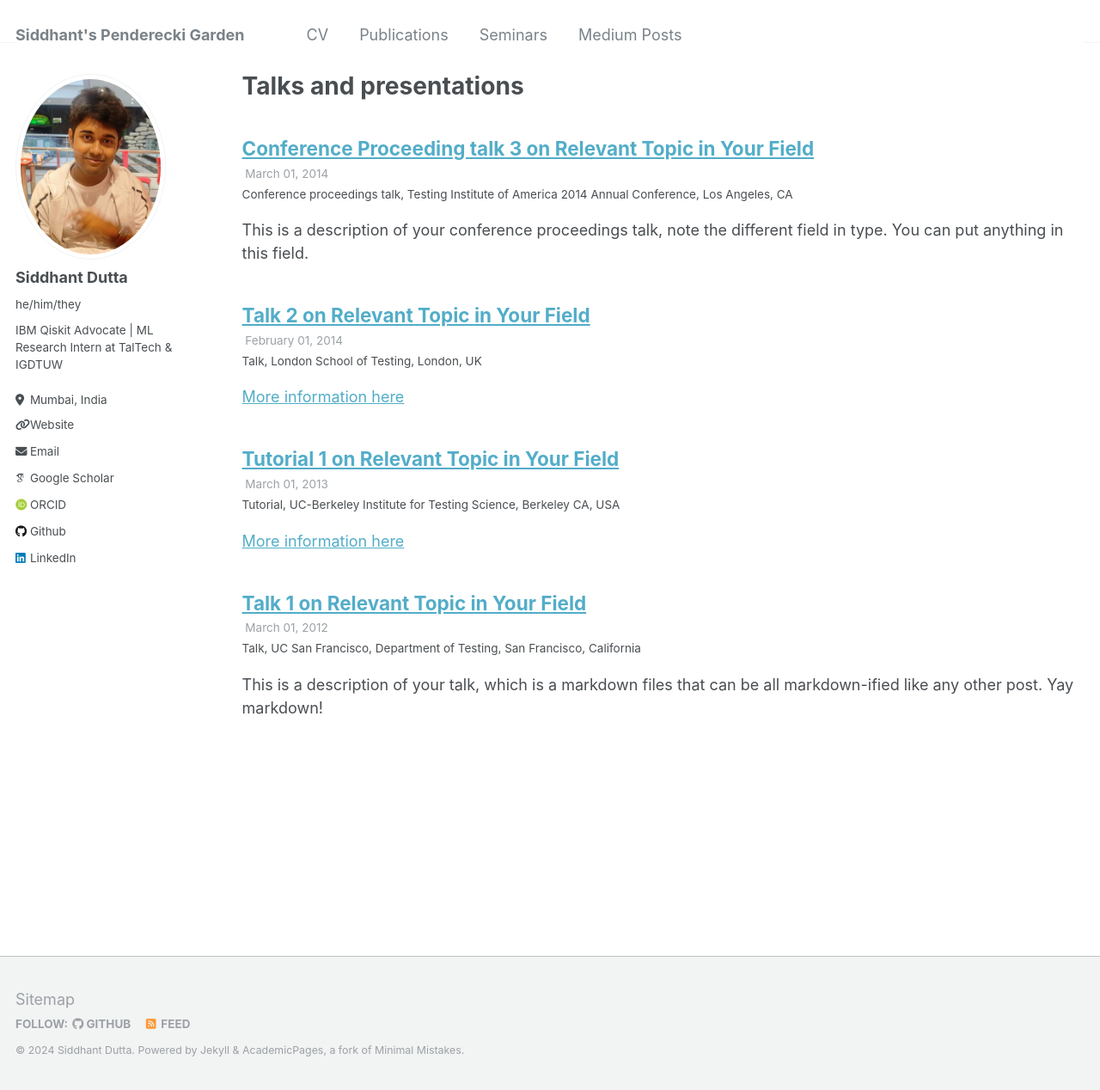
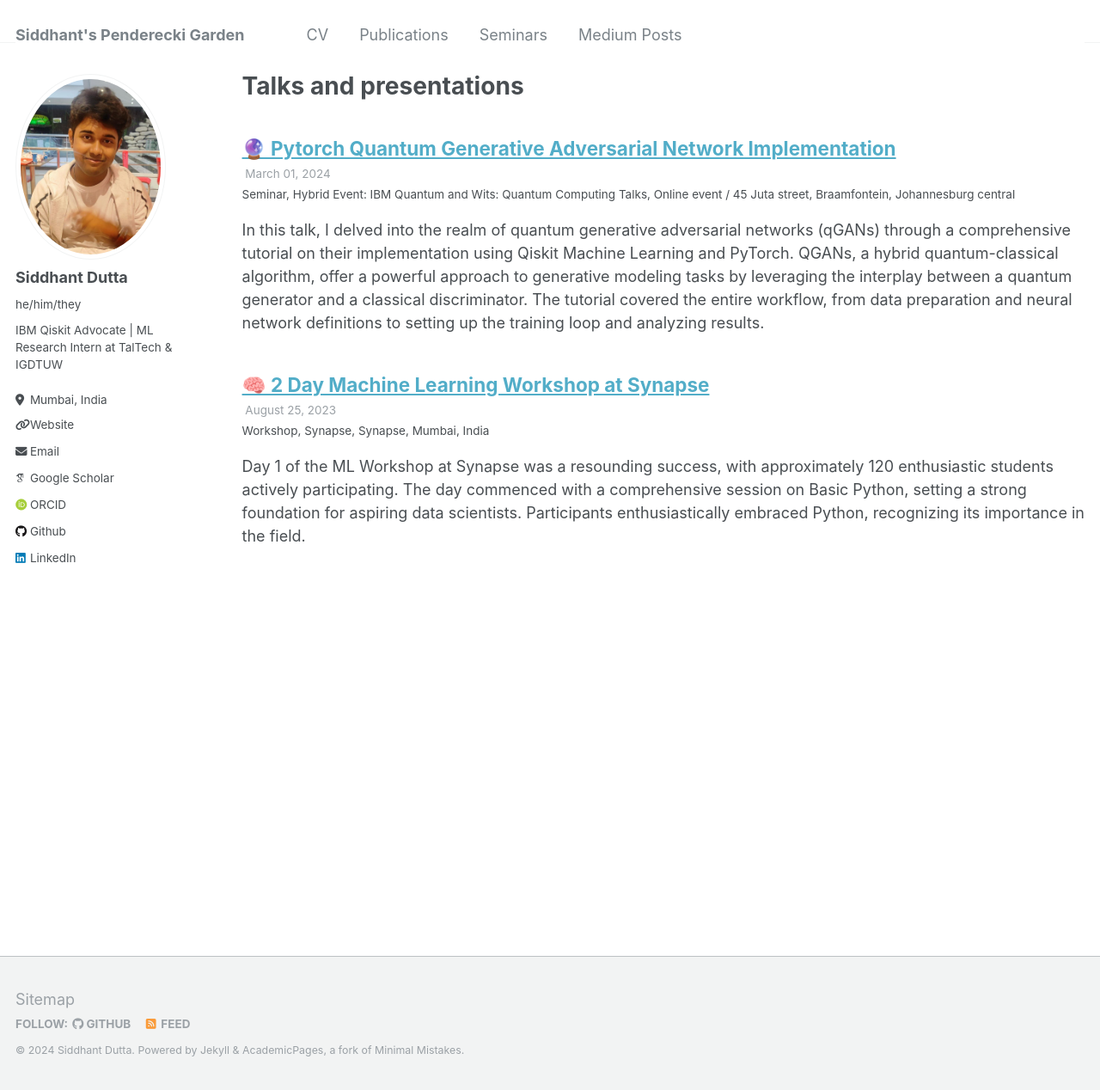
Before and after one commit to elucidator8918/elucidator8918.github.io, a Jekyll site: the page built from _pages/talks.html, in a window 1280 px wide and 1268 px high. Shown: the whole window at 86% size. Built offline with Jekyll 4.4.1, drawn with Linux system fonts in a browser that asks for light colours; some web fonts are replaced.

Commit message:
This is it

```diff
--- a/_talks/2012-03-01-talk-1.md
+++ b/_talks/2012-03-01-talk-1.md
@@ -1,11 +1,21 @@
 ---
-title: "Talk 1 on Relevant Topic in Your Field"
+title: "🔮 Pytorch Quantum Generative Adversarial Network Implementation"
 collection: talks
-type: "Talk"
-permalink: /talks/2012-03-01-talk-1
-venue: "UC San Francisco, Department of Testing"
-date: 2012-03-01
-location: "San Francisco, California"
+type: "Seminar"
+permalink: /talks/pytorch-qgan-implementation
+venue: "Hybrid Event: IBM Quantum and Wits: Quantum Computing Talks"
+date: 2024-03-01
+location: "Online event / 45 Juta street, Braamfontein, Johannesburg central"
 ---
 
-This is a description of your talk, which is a markdown files that can be all markdown-ified like any other post. Yay markdown!
+In this talk, I delved into the realm of quantum generative adversarial networks (qGANs) through a comprehensive tutorial on their implementation using Qiskit Machine Learning and PyTorch. QGANs, a hybrid quantum-classical algorithm, offer a powerful approach to generative modeling tasks by leveraging the interplay between a quantum generator and a classical discriminator. The tutorial covered the entire workflow, from data preparation and neural network definitions to setting up the training loop and analyzing results.
+
+This event, hosted by Thembelihle D. and co-organized by Mariki, attracted 82 attendees both online and in-person. Prerequisites for the talk included knowledge of quantum computing fundamentals and machine learning. Technologies covered during the presentation included Quantum Computing and Quantum Algorithms.
+
+For those interested in attending, the event provided the option for in-person attendance at 45 Juta street, Braamfontein, Johannesburg central, or online attendance via webinar link provided upon RSVP.
+
+Overall, the talk aimed to provide insights and practical guidance for implementing qGANs using PyTorch, contributing to the growing intersection of quantum computing and machine learning.
+
+[Link of the Seminar](https://www.meetup.com/ibm-q-and-wits-quantum-computing-talks/events/299357022/)
+
+![](https://secure.meetupstatic.com/photos/event/c/6/1/d/600_519290717.webp?w=384)
--- a/_talks/2013-03-01-tutorial-1.md
+++ b/_talks/2013-03-01-tutorial-1.md
@@ -1,13 +1,17 @@
 ---
-title: "Tutorial 1 on Relevant Topic in Your Field"
+title: "🧠 2 Day Machine Learning Workshop at Synapse"
 collection: talks
-type: "Tutorial"
-permalink: /talks/2013-03-01-tutorial-1
-venue: "UC-Berkeley Institute for Testing Science"
-date: 2013-03-01
-location: "Berkeley CA, USA"
+type: "Workshop"
+permalink: /talks/day-1-machine-learning-workshop-synapse
+venue: "Synapse"
+date: 2023-08-25
+location: "Synapse, Mumbai, India"
 ---
 
-[More information here](http://exampleurl.com)
+Day 1 of the ML Workshop at Synapse was a resounding success, with approximately 120 enthusiastic students actively participating. The day commenced with a comprehensive session on Basic Python, setting a strong foundation for aspiring data scientists. Participants enthusiastically embraced Python, recognizing its importance in the field.
 
-This is a description of your tutorial, note the different field in type. This is a markdown files that can be all markdown-ified like any other post. Yay markdown!
+The focus then shifted to Exploratory Data Analysis (EDA), where students gained hands-on experience dissecting and deciphering data patterns. From histograms to scatter plots, they explored various analytical techniques, demonstrating their commitment to understanding data intricacies. A quick reality check came in the form of an EDA quiz, which the students aced, showcasing their grasp of the concepts covered.
+
+The latter half of the day saw the excitement soar as students embarked on a Basic Regression ML Project. This hands-on project allowed them to apply their newfound knowledge to a real-world scenario, fostering an atmosphere filled with curiosity and determination to derive meaningful insights from data.
+
+As Day 1 concluded, the enthusiasm and eagerness to learn set a promising tone for the remainder of the workshop. Participants eagerly anticipated Day 2, where they would delve deeper into NLP (Natural Language Processing) and CV (Computer Vision), eagerly awaiting the opportunity to apply their skills in project settings. Stay tuned for more updates and insights from this exhilarating journey!
--- a/_talks/2014-02-01-talk-2.md
+++ /dev/null
@@ -1,13 +0,0 @@
----
-title: "Talk 2 on Relevant Topic in Your Field"
-collection: talks
-type: "Talk"
-permalink: /talks/2014-02-01-talk-2
-venue: "London School of Testing"
-date: 2014-02-01
-location: "London, UK"
----
-
-[More information here](http://example2.com)
-
-This is a description of your talk, which is a markdown files that can be all markdown-ified like any other post. Yay markdown!
--- a/_talks/2014-03-01-talk-3.md
+++ /dev/null
@@ -1,11 +0,0 @@
----
-title: "Conference Proceeding talk 3 on Relevant Topic in Your Field"
-collection: talks
-type: "Conference proceedings talk"
-permalink: /talks/2014-03-01-talk-3
-venue: "Testing Institute of America 2014 Annual Conference"
-date: 2014-03-01
-location: "Los Angeles, CA"
----
-
-This is a description of your conference proceedings talk, note the different field in type. You can put anything in this field.
```
Also changed, not shown: _teaching/2014-spring-teaching-1.md (deleted, +0 -20 lines), _teaching/2015-spring-teaching-2.md (deleted, +0 -20 lines).
